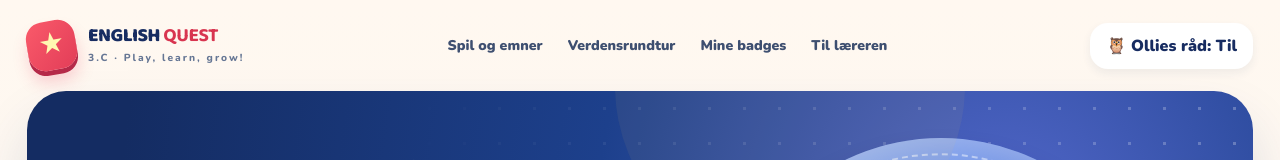
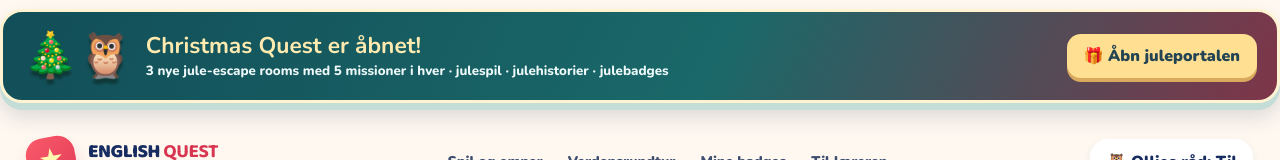
Before and after one commit to hartelius-hue/engelsk3C, a plain HTML site: page index.html in a window 1280 px wide. Shown: the top 160 px of the page. Drawn offline with nearby package versions, Linux system fonts and the light colour scheme.

Commit message:
Add seasonal English 3.C Christmas Quest launcher through 29 December

```diff
--- a/index.html
+++ b/index.html
@@ -16,8 +16,23 @@
 
 </style>
 
+<style id="eq3c-christmas-2026">
+  .eq3c-christmas-link[hidden]{display:none!important}
+  .eq3c-christmas-link{position:relative;z-index:10;max-width:1390px;margin:9px auto 13px;padding:14px 20px;display:flex;align-items:center;justify-content:space-between;gap:15px;flex-wrap:wrap;border:3px solid #fff3d2;border-radius:22px;background:linear-gradient(115deg,#124e58,#1a6869 56%,#7f3549);box-shadow:0 7px 0 #c5ddd7,0 13px 22px #12283e28;color:#fff;font-family:Nunito,system-ui,sans-serif}
+  .eq3c-christmas-link strong{display:block;color:#ffebaf;font-size:clamp(1.05rem,2vw,1.42rem)}
+  .eq3c-christmas-link small{display:block;font-weight:750;color:#eefafa;line-height:1.55}
+  .eq3c-christmas-link .eq3c-christmas-intro{display:flex;align-items:center;gap:13px}
+  .eq3c-christmas-link .eq3c-christmas-icon{font-size:44px;filter:drop-shadow(0 5px 1px #0f3939)}
+  .eq3c-christmas-link a{background:#ffdf92;color:#224453;text-decoration:none;padding:11px 17px;border-radius:14px;font-weight:950;box-shadow:0 4px 0 #d9a95e;white-space:nowrap}
+  .eq3c-christmas-link a:hover{background:#fff0bd}
+  @media(max-width:700px){.eq3c-christmas-link{margin:8px 11px 12px}.eq3c-christmas-link a{width:100%;text-align:center}}
+ </style>
 </head>
 <body>
+<aside id="eq3cChristmasBanner" class="eq3c-christmas-link" aria-label="English Quest juleportal" hidden>
+   <div class="eq3c-christmas-intro"><span class="eq3c-christmas-icon" aria-hidden="true">🎄🦉</span><div><strong>Christmas Quest er åbnet!</strong><small>3 nye jule-escape rooms med 5 missioner i hver · julespil · julehistorier · julebadges</small></div></div>
+   <a href="christmas.html">🎁 Åbn juleportalen</a>
+ </aside>
   <a class="skip-link" href="#main">Gå til indhold</a>
   <div class="app-shell">
     <header class="topbar">
@@ -166,5 +181,8 @@ function init(){drawTopics();drawCountries();updateDashboard();document.querySel
 init();
 
 </script>
+<script id="eq3c-christmas-activation">
+ (function(){var now=new Date(),m=now.getMonth(),d=now.getDate();var x=document.getElementById('eq3cChristmasBanner');if(x&&((m===10&&d>=25)||(m===11&&d<=29)))x.hidden=false;})();
+ </script>
 </body>
 </html>
```
